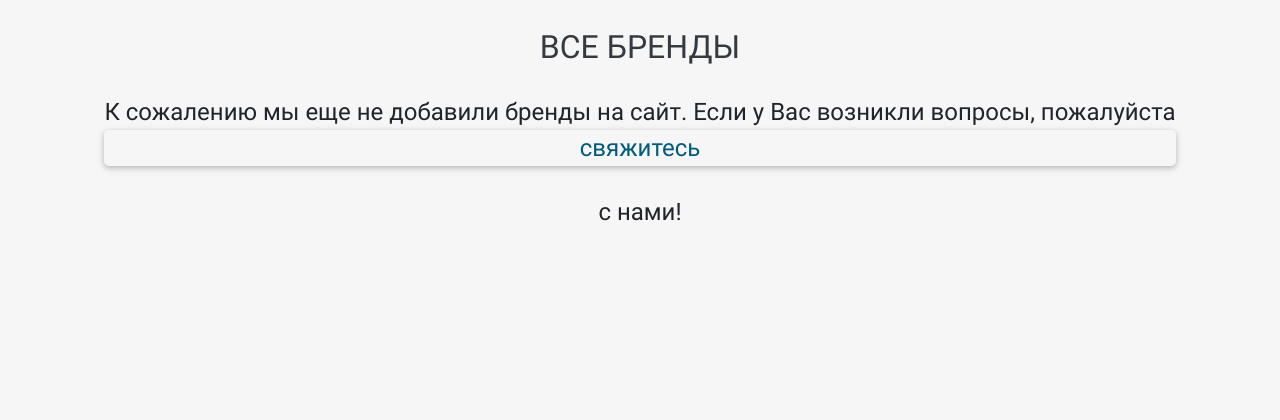
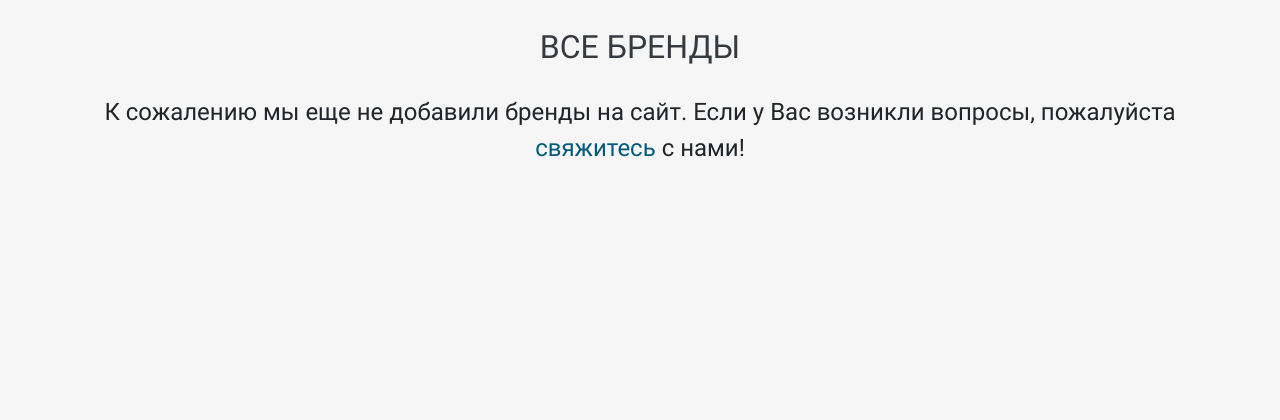
Before and after one commit to dimchoo/intellect_torg, a Django app: page /brands/all/ in a window 1280 px wide. Shown: the part 111-531 px from the top of the page. Run offline with Django 3.2, Linux system fonts and the light colour scheme; data that the repository does not hold is empty; some libraries are stand-ins or nearby versions.

Commit message:
Корректирование некоторых стилей

```diff
--- a/static/styles/main.css
+++ b/static/styles/main.css
@@ -811,6 +811,8 @@ footer {
 
 .no-products a, .successful-subscription a {
     color: #005b7c;
+    display: inline!important;
+    box-shadow: none!important;
 }
 
 .more-margin-top {
```
